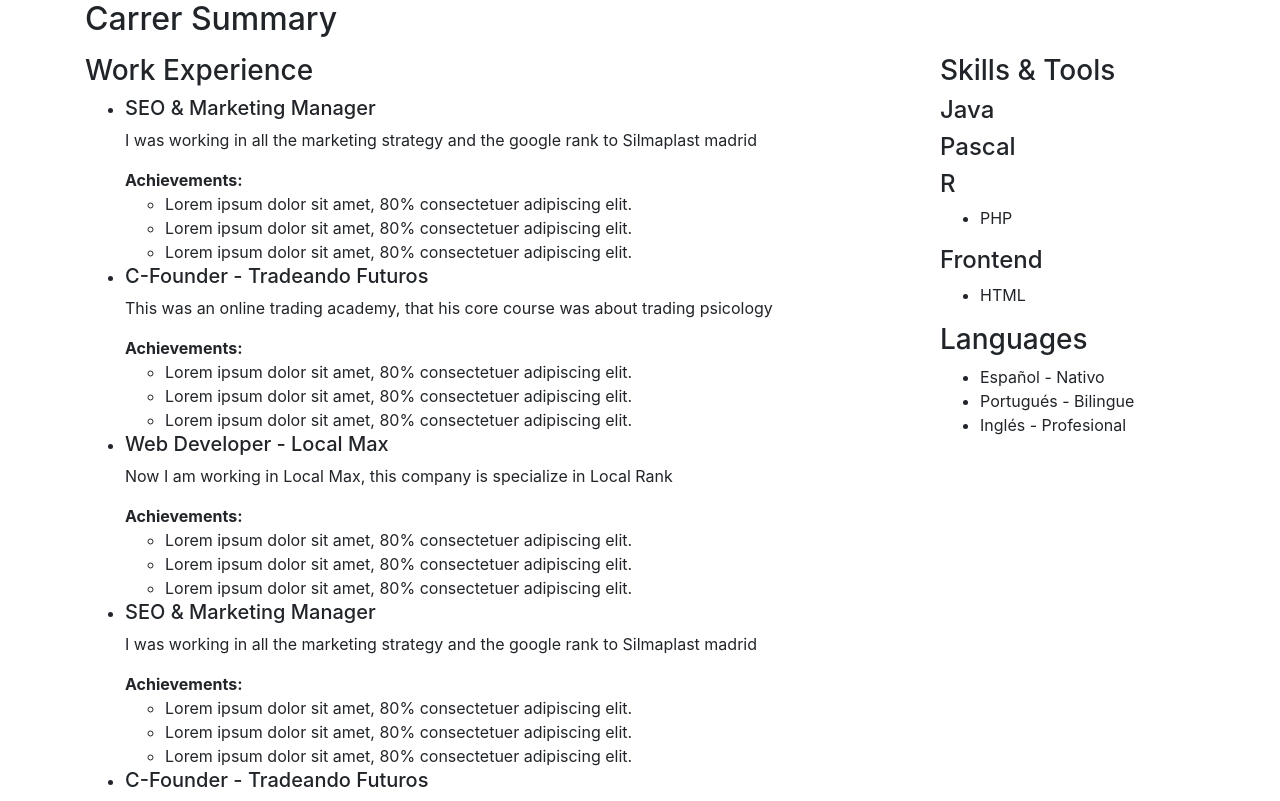
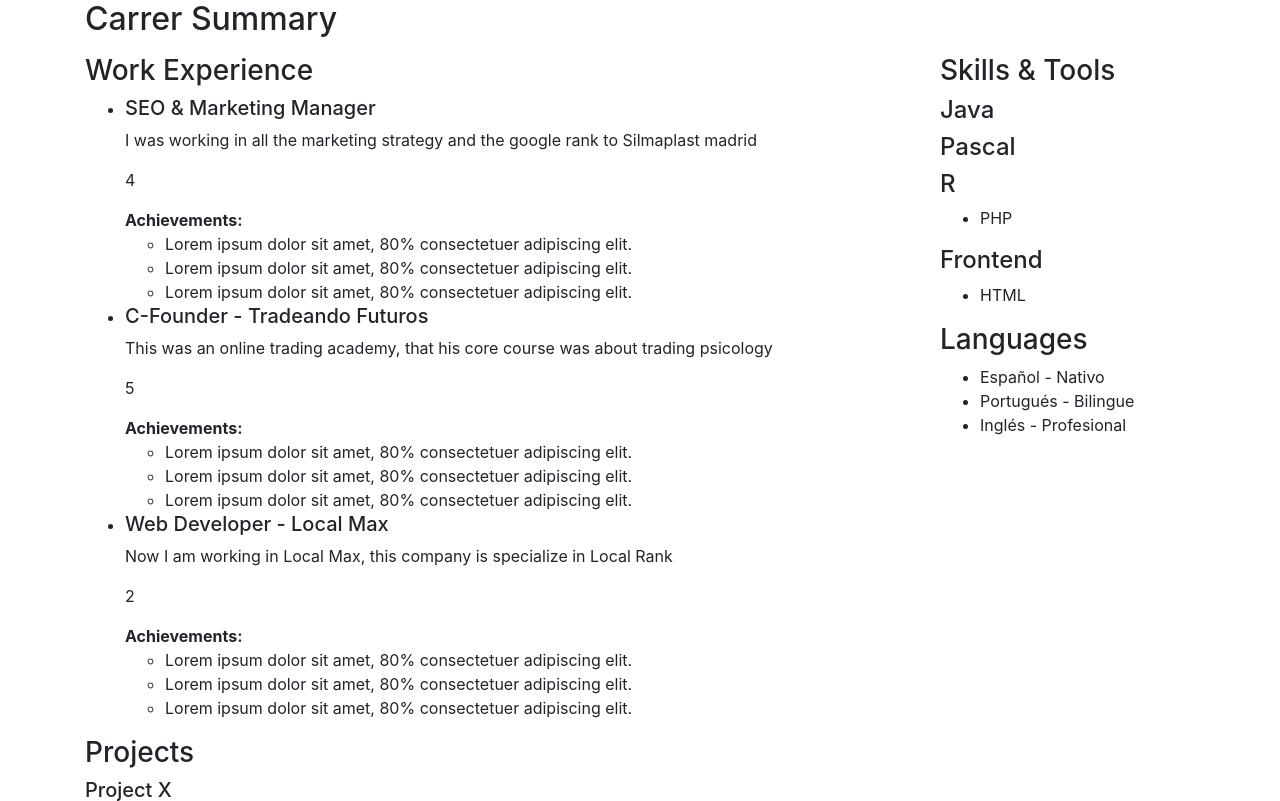
Before and after one commit to edulopezparada/proyectophp, a PHP site: page / in a window 1280 px wide. Shown: the part 324-1125 px from the top of the page. Run offline with PHP 8.4, Linux system fonts and the light colour scheme; some libraries are stand-ins or nearby versions.

Commit message:
Practicando Operadores y Condicionales

```diff
--- a/index.php
+++ b/index.php
@@ -2,18 +2,36 @@
 $name = 'Edu López';
 $lastname = 'Parada';
 $completename = "$name $lastname";
+$limitMonths = 12;
 $jobs = [
   [
    'title' =>'SEO & Marketing Manager',
-   'description' => 'I was working in all the marketing strategy and the google rank to Silmaplast madrid'
+   'description' => 'I was working in all the marketing strategy and the google rank to Silmaplast madrid',
+   'visible' => true,
+   'months' => 4
   ],
   [
     'title' => 'C-Founder - Tradeando Futuros',
-    'description' => 'This was an online trading academy, that his core course was about trading psicology'
+    'description' => 'This was an online trading academy, that his core course was about trading psicology',
+    'visible' => true,
+    'months' => 5
   ],
   [
      'title' => 'Web Developer - Local Max',
-     'description' => 'Now I am working in Local Max, this company is specialize in Local Rank'
+     'description' => 'Now I am working in Local Max, this company is specialize in Local Rank',
+     'visible' => true,
+     'months' => 2
+  ],
+  [
+    'title' => 'SEO Local Expert - Local Max',
+    'description'=> 'I am specialized in local rank, t improve the visibility of local companies',
+    'visible' => true,
+    'months' => 2
+  ],
+  [
+    'title' => 'Associate in Google',
+    'visible' => true,
+    'months' => 12
   ]
 ];
 $languages = [
@@ -80,11 +98,20 @@ echo 'es mayor que 2';
           <h3 class="border-bottom-gray" >Work Experience</h3>
           <ul>
           <?php
-          $idx = 0;
-          do {
+          $totalMonths=0;
+          for($idy = 0; $idy < count($jobs); $idy++) {
+            //$totalMonths = $totalMonths + $jobs[$idy]['months'];
+            $totalMonths += $jobs[$idy]['months'];
+            if($totalMonths > $limitMonths){
+            break;
+            }
+            if($jobs[$idy]['visible'] != true ){
+            continue;
+            }
             echo '<li class="work-position">';
-            echo '<h5>' .  $jobs[$idx]['title'] . '</h5>';
-            echo '<p>' . $jobs[$idx]['description'] . '</p>';
+            echo '<h5>' .  $jobs[$idy]['title'] . '</h5>';
+            echo '<p>' . $jobs[$idy]['description'] . '</p>';
+            echo '<p>' . $jobs[$idy]['months'] . '</p>';
             echo '<strong>Achievements:</strong>';
             echo '<ul>';
             echo '<li>Lorem ipsum dolor sit amet, 80% consectetuer adipiscing elit.</li>';
@@ -92,20 +119,7 @@ echo 'es mayor que 2';
             echo  '<li>Lorem ipsum dolor sit amet, 80% consectetuer adipiscing elit.</li>';
             echo'</ul>';
             echo '</li>';
-            $idx = $idx + 1;
-          } while($idx < 3);
-          for($idy = 0; $idy < count($jobs); $idy++) {
 
-            echo '<li class="work-position">';
-            echo '<h5>' .  $jobs[$idy]['title'] . '</h5>';
-            echo '<p>' . $jobs[$idy]['description'] . '</p>';
-            echo '<strong>Achievements:</strong>';
-            echo '<ul>';
-            echo '<li>Lorem ipsum dolor sit amet, 80% consectetuer adipiscing elit.</li>';
-            echo  '<li>Lorem ipsum dolor sit amet, 80% consectetuer adipiscing elit.</li>';
-            echo  '<li>Lorem ipsum dolor sit amet, 80% consectetuer adipiscing elit.</li>';
-            echo'</ul>';
-            echo '</li>';
           }
           ?>
 
```
